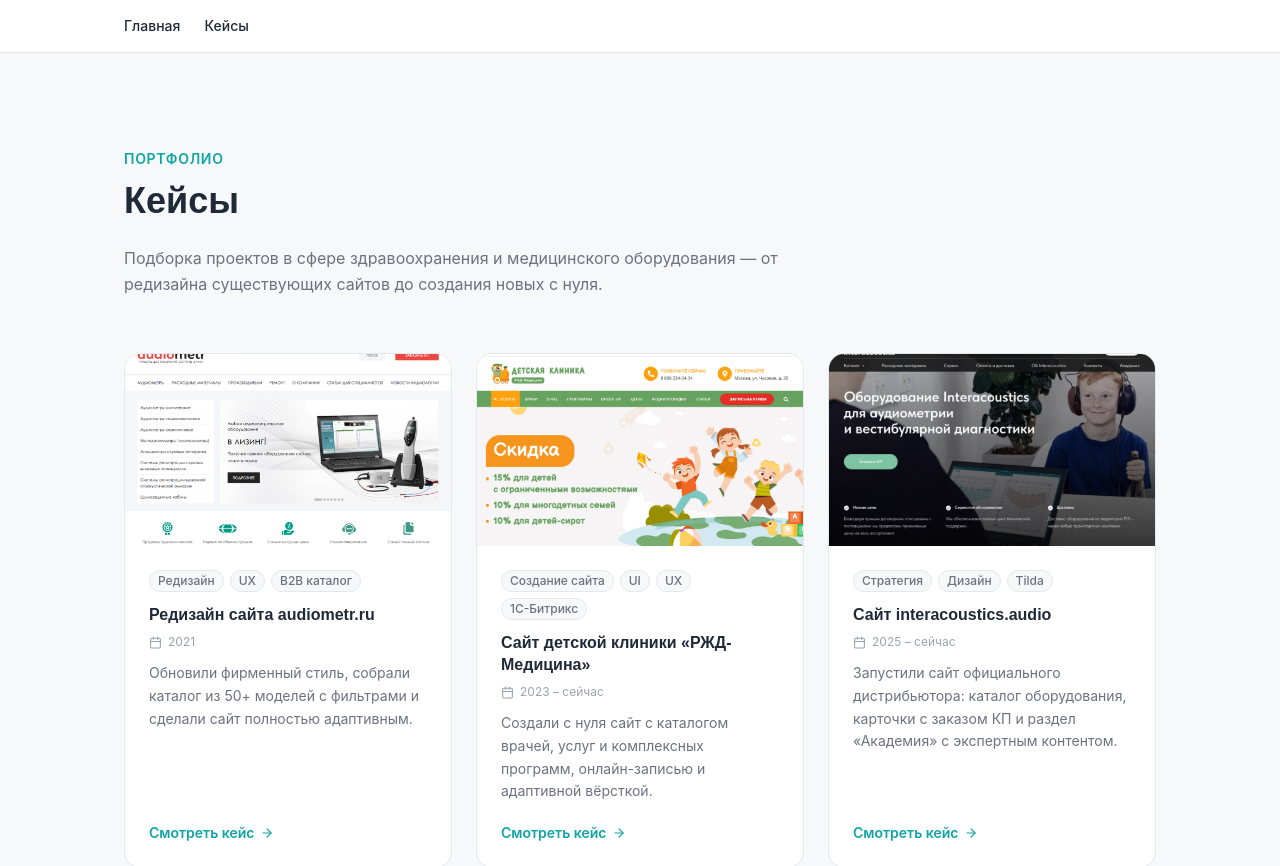
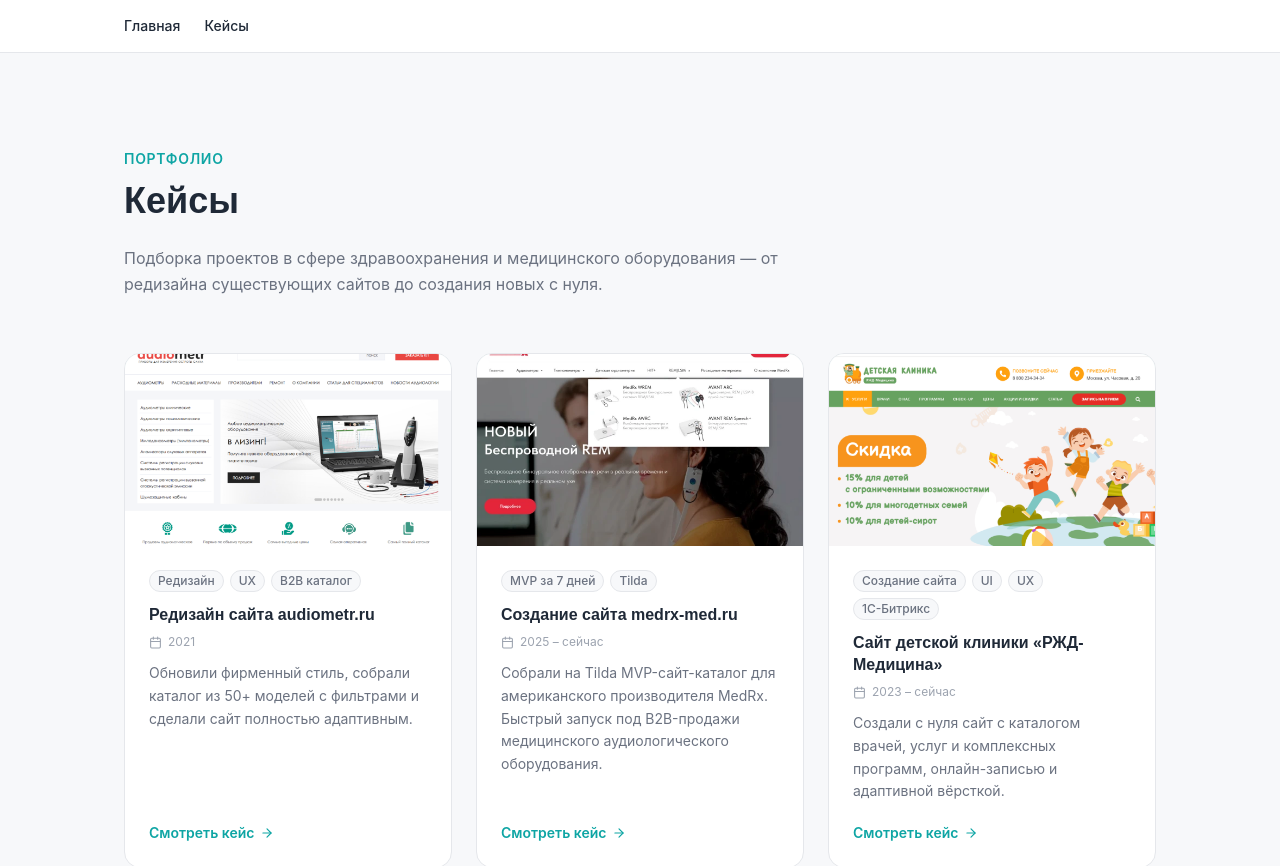
Before and after one commit to ylicezar/portfolio, a React (Vite) app: page /cases in a window 1280 px wide. Shown: the top 866 px of the page. Built offline with nearby package versions, Linux system fonts and the light colour scheme.

Commit message:
Изменение имя файла

```diff
--- a/src/pages/Cases.tsx
+++ b/src/pages/Cases.tsx
@@ -11,6 +11,16 @@ const CASES = [
     summary:
       "Обновили фирменный стиль, собрали каталог из 50+ моделей с фильтрами и сделали сайт полностью адаптивным.",
     link: "/cases/audiometr",
+  },
+  {
+    id: "medrx-med",
+    image: "/medrx-med.webp",
+    title: "Создание сайта medrx-med.ru",
+    period: "2025 – сейчас",
+    tags: ["MVP за 7 дней", "Tilda"],
+    summary:
+      "Собрали на Tilda MVP-сайт-каталог для американского производителя MedRx. Быстрый запуск под B2B-продажи медицинского аудиологического оборудования.",
+    link: "/cases/medrx-med",
   },
   {
     id: "deti-klinika",
```
Also changed, not shown: public/medrx-med.webp (added).
